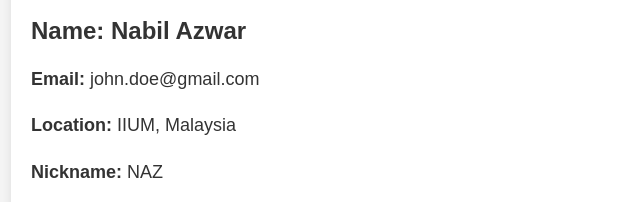
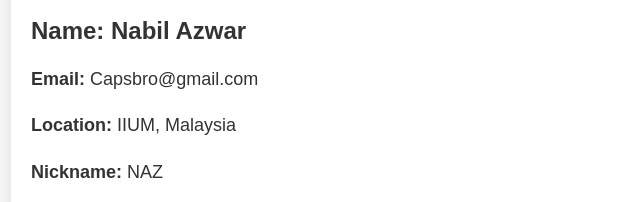
Before and after one commit to 5aizo/Demo, a plain HTML site: page index.html in a window 1280 px wide. Shown: the part 182-384 px from the top of the page, 209-849 px from the left. Drawn offline with Linux system fonts and the light colour scheme.

Commit message:
Update index.html

```diff
--- a/index.html
+++ b/index.html
@@ -41,7 +41,7 @@
 
         <div class="personal-info">
             <h2>Name: Nabil Azwar </h2>
-            <p><strong>Email:</strong> john.doe@gmail.com</p>
+            <p><strong>Email:</strong> Capsbro@gmail.com</p>
             <p><strong>Location:</strong> IIUM, Malaysia</p>
             <p><strong>Nickname:</strong> NAZ</p>
             <p><strong>Hobbies:</strong> Coding, Reading, Hiking</p>
```
